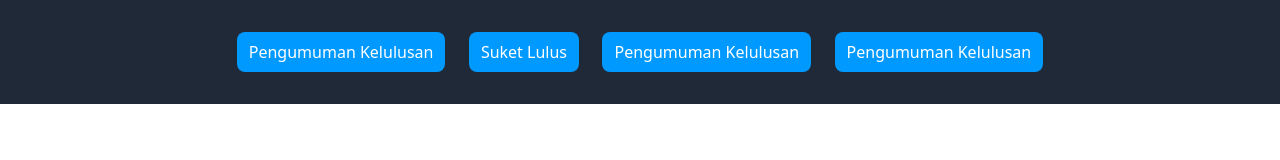
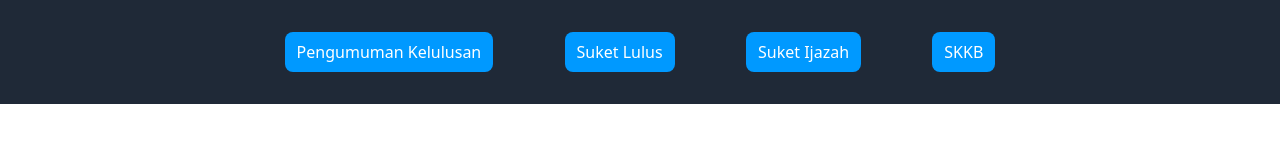
Before and after one commit to mrh275/template-html-to-pdf, a website built with Vite: page index.html in a window 1280 px wide. Built offline with nearby package versions, Linux system fonts and the light colour scheme.

Commit message:
modified link

```diff
--- a/index.html
+++ b/index.html
@@ -10,10 +10,10 @@
   <body>
     <div class="w-full bg-gray-800">
       <div class="button-wrapper w-2/3 mx-auto py-8 flex justify-evenly">
-        <a href="./pengumuman-kelulusan.html" class="pengumuman-kelulusan bg-[#0099ff] py-2 px-3 rounded-lg text-white">Pengumuman Kelulusan</a>
-        <a href="./suket-lulus.html" class="pengumuman-kelulusan bg-[#0099ff] py-2 px-3 rounded-lg text-white">Suket Lulus</a>
-        <a href="./pengumuman-kelulusan.html" class="pengumuman-kelulusan bg-[#0099ff] py-2 px-3 rounded-lg text-white">Pengumuman Kelulusan</a>
-        <a href="./pengumuman-kelulusan.html" class="pengumuman-kelulusan bg-[#0099ff] py-2 px-3 rounded-lg text-white">Pengumuman Kelulusan</a>
+        <a href="./pengumuman-kelulusan.html" class="pengumuman-kelulusan bg-[#0099ff] py-2 px-3 rounded-lg text-white mx-2">Pengumuman Kelulusan</a>
+        <a href="./suket-lulus.html" class="pengumuman-kelulusan bg-[#0099ff] py-2 px-3 rounded-lg text-white mx-2">Suket Lulus</a>
+        <a href="./suket-ijazah.html" class="pengumuman-kelulusan bg-[#0099ff] py-2 px-3 rounded-lg text-white mx-2">Suket Ijazah</a>
+        <a href="./skkb.html" class="pengumuman-kelulusan bg-[#0099ff] py-2 px-3 rounded-lg text-white mx-2">SKKB</a>
       </div>
     </div>
   </body>
```
